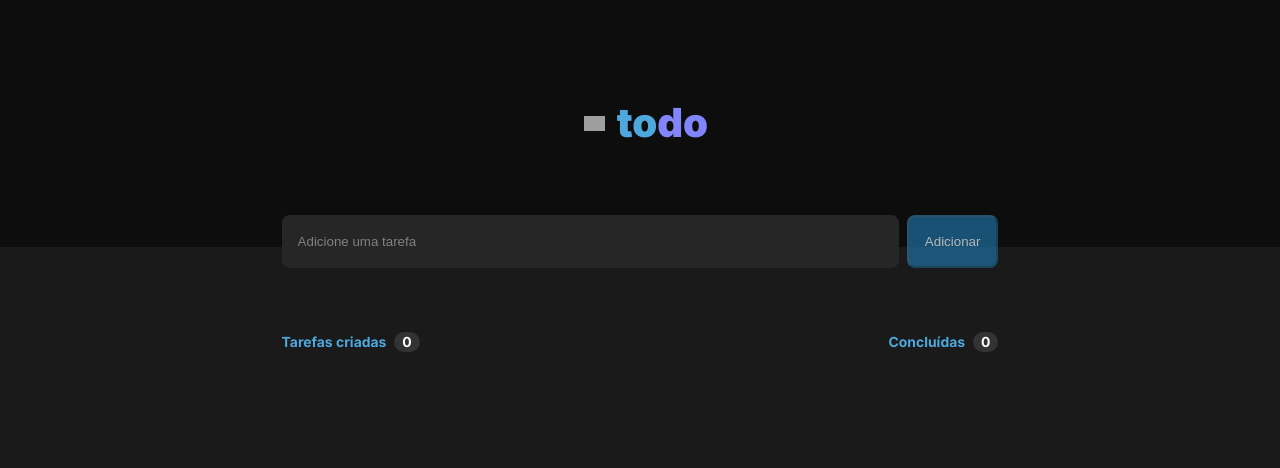
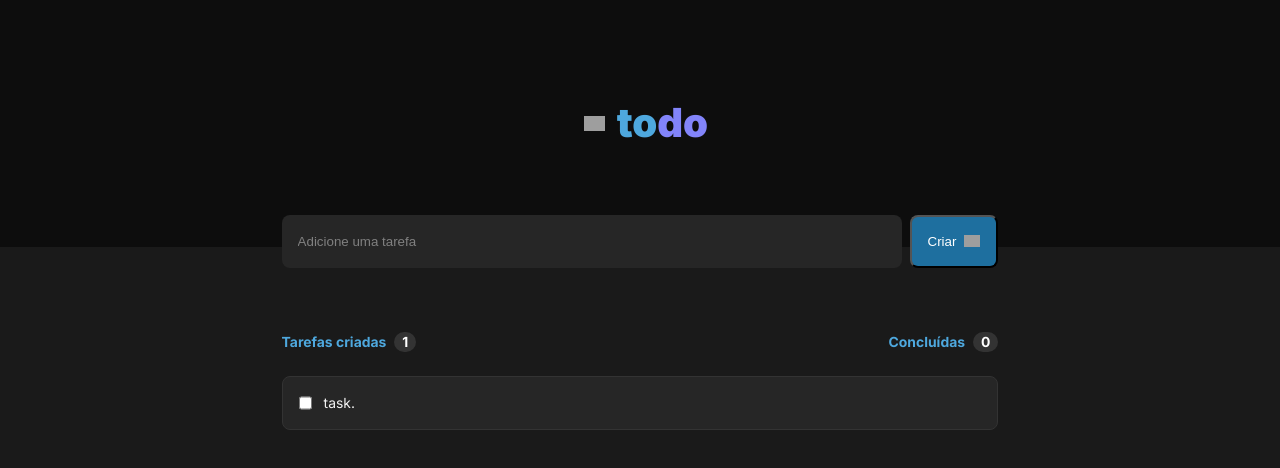
Before and after one commit to ryanoliveiragit/-rocketseat-todolist, a React (Vite) app: page / in a window 1280 px wide. Shown: the top 468 px of the page. Built offline with nearby package versions, Linux system fonts and the light colour scheme; grey boxes are pictures that could not be loaded.

Commit message:
create input in task component

```diff
--- a/package.json
+++ b/package.json
@@ -9,6 +9,7 @@
     "preview": "vite preview"
   },
   "dependencies": {
+    "phosphor-react": "^1.4.1",
     "react": "^18.2.0",
     "react-dom": "^18.2.0"
   },
--- a/src/components/CreateNewTask.module.css
+++ b/src/components/CreateNewTask.module.css
@@ -1,4 +1,4 @@
-form {
+.formInput {
     gap: 8px;
     display: flex;
     align-items: center;
@@ -6,7 +6,7 @@ form {
 
     margin-top: -2rem;
 }
-.container input {
+.inputCreateNewTask {
     flex-grow: 1;
     border: none;
     background-color: var(--gray-500);
@@ -20,15 +20,15 @@ form {
     color: var(--white);
 }
 
-.container input:focus{
+.inputCreateNewTask:focus{
     outline: none;
 }
 
-.container input::placeholder{
+.inputCreateNewTask::placeholder{
     color: var(--gray-300);
 }
 
-.container button {
+.buttonCreateNewTask {
     color: var(--white);
     background-color: var(--blueDark);
 
@@ -46,16 +46,16 @@ form {
     cursor: pointer;
 }
 
-.container button:disabled {
+.buttonCreateNewTask:disabled {
     opacity: 0.7;
 }
 
-.container button:not(:disabled):hover {
+.buttonCreateNewTask:not(:disabled):hover {
     background-color: var(--blue);
     transition: background-color 100ms;
 }
 
-.container button>img {
+.buttonCreateNewTask > img {
     flex-grow: 0;
     flex: none;
     order: 1;
--- a/src/components/CreateNewTask.tsx
+++ b/src/components/CreateNewTask.tsx
@@ -5,22 +5,34 @@ import Task from "./Task";
 
 export default function CreateNewTask(){
 
-    const [task, setTask] = useState('');
+    const [newTodoText, setnewTodoText] = useState('')
     //task = valor inicial do input
     //setTask = para controlar esse valor inicial
 
-    const [todoList, setTodoList] = useState<string[]>([]);
+    const [task, setTask] = useState([
+        {
+            content: 'task',
+            id: String(Math.floor(Math.random() * 1000)),
+            isComplete: false,
+        },
+    ]);
     //aqui vamos definir que o todoList é um array de strings
     //setTodoList é para controlar esse array
 
     function handleAddTodoList(event: FormEvent) {
     //quando o formulario for enviador (onsubmit do form)
         event.preventDefault();
+
+        const newTask = {
+            id: String(Math.floor(Math.random() * 1000)),
+            content: newTodoText,
+            isComplete: false,
+          };
     //não vamos recarregar a pagina, vamos manter ela sem refresh
-        setTodoList((oldTodoList) => [...oldTodoList, task]);
+        setTask((oldTodoList) => [...oldTodoList, newTask]);
     //vamos setar dentro do nosso todolist (usamos o set pra contrar o estado)
     //vamos pegar todos valores anterior do todolist e vamos adicionar mais uma task dentro do nosso array(todoList)
-        setTask('')
+    setnewTodoText('')
     }
 
     const handleNewTaskEmpty = task.length === 0
@@ -28,24 +40,33 @@ export default function CreateNewTask(){
     return (
         <div className={styles.container}>
 
-            <form onSubmit={handleAddTodoList}> {/* onsubmit = quando o formulario for enviador */}
+            <form className={styles.formInput} onSubmit={handleAddTodoList}> {/* onsubmit = quando o formulario for enviador */}
 
                 <input
+                    className={styles.inputCreateNewTask}
                     placeholder="Adicione uma tarefa"
                     type="text"
-                    value={task}  //aqui vamos pegar o valor do input
-                    onChange={(event) => setTask(event.target.value)} // utilizado para que seja realizada determinada ação após alguma mudança.
+                    value={newTodoText}  //aqui vamos pegar o valor do input
+                    onChange={(event) => setnewTodoText(event.target.value)} // utilizado para que seja realizada determinada ação após alguma mudança.
                 />
 
-                <button type="submit" disabled={handleNewTaskEmpty}>Adicionar</button> {/* aqui vamos usar o submit */}
+                <button
+                    onClick={handleAddTodoList}
+                    className={styles.buttonCreateNewTask} type="submit"
+                    disabled={handleNewTaskEmpty}>
+                        Criar
+                    <img
+                        src="https://cdn.discordapp.com/attachments/1061025601240186921/1061085385612079174/Layer_1.png"
+                        alt="Icone de adiionar" />
+                </button> {/* aqui vamos usar o submit */}
 
             </form>
 
             <section className={styles.containerList}>
                 <div className={styles.containerTaskCounts}>
                     <div>
-                        <p>Tarefas criadas </p>
-                        <p className={styles.countTask}>0</p>
+                        <p>Tarefas criadas</p>
+                        <p className={styles.countTask}>{task.length}</p>
                     </div>
                     <div>
                         <p>Concluídas </p>
@@ -53,8 +74,12 @@ export default function CreateNewTask(){
                     </div>
                 </div>
             <ul>
-                {todoList.map((todo) => //vamos pegar o todoList que adicionamos as taks dentro
-                    <Task key={todo}>{todo}</Task> //vamos passar um map pra dentro dele e mostrar na tela todos
+                {task.map((todo) => //vamos pegar o todoList que adicionamos as taks dentro
+                    <Task
+                    key={todo.id}
+                    isComplete={todo.isComplete}
+                    content={todo.content}
+                  />//vamos passar um map pra dentro dele e mostrar na tela todos
                 //os items que estão dentro do todolist.
                 )}
             </ul>
--- a/src/components/Header.module.css
+++ b/src/components/Header.module.css
@@ -4,12 +4,12 @@
     padding: 6.2rem 0;
     justify-content: center;
 }
-header div {
+.header > div {
     display: flex;
     align-items: center;
     margin-left: 12px;
 }
-img {
+.header > div > img {
     width: 1.3rem;
     margin-right: .75rem;
 }
--- a/src/components/Task.module.css
+++ b/src/components/Task.module.css
@@ -2,6 +2,35 @@
     margin-top: 1.5rem;
 }
 .task {
-    color: aqua;
-    background-color: rebeccapurple;
+    border-radius: 8px;
+    border: 1px solid var(--gray-400);
+
+    padding: 1rem;
+    color: var(--white);
+    background-color: var(--gray-500);
 }
+label {
+    width: 2100px;
+}
+
+label > p {
+    color: var(--gray-100);
+    font-size: 0.87rem;
+    font-weight: 400;
+    line-height: 20px;
+
+    flex: 1;
+
+    word-wrap: break-word;
+    order: 1;
+    flex-grow: 1;
+}
+
+.task > div {
+    gap: 12px;
+    display: flex;
+}
+.checked{
+    text-decoration: line-through;
+    color: var(--gray-300);
+}
--- a/src/components/Task.tsx
+++ b/src/components/Task.tsx
@@ -1,17 +1,38 @@
+import { useState } from "react";
 import style from "./Task.module.css";
+import { RadioButton, Check, Trash } from "phosphor-react";
 
 interface TaskProps {
-  children: string;
+  content: string;
+  isComplete: boolean;
+
 }
 
-export default function Task({ children }: TaskProps) {
+export default function Task({ content, isComplete }: TaskProps) {
+  const [isChecked, setIsChecked] = useState(false)
+
+  const handleOnChange = () => {
+    setIsChecked(!isChecked)
+  }
+
   return (
     <div className={style.container}>
-      <div
-        className={style.task}
-    >
-        {children}
-    </div>
+      <div className={style.task}>
+        <div className={style.checkbox}>
+          <input
+            value="checkbox"
+            checked={isChecked}
+            onChange={handleOnChange}
+            type="checkbox"
+            id="check1"
+            className={style.checkbox}
+            name="check"
+          />
+          <label>
+            <p className={isChecked ? style.checked : ''}>{content}.</p>
+          </label>
+        </div>
+      </div>
     </div>
   );
 }
```
Also changed, not shown: 1 other file (tests, documents, lock files or other folders).
